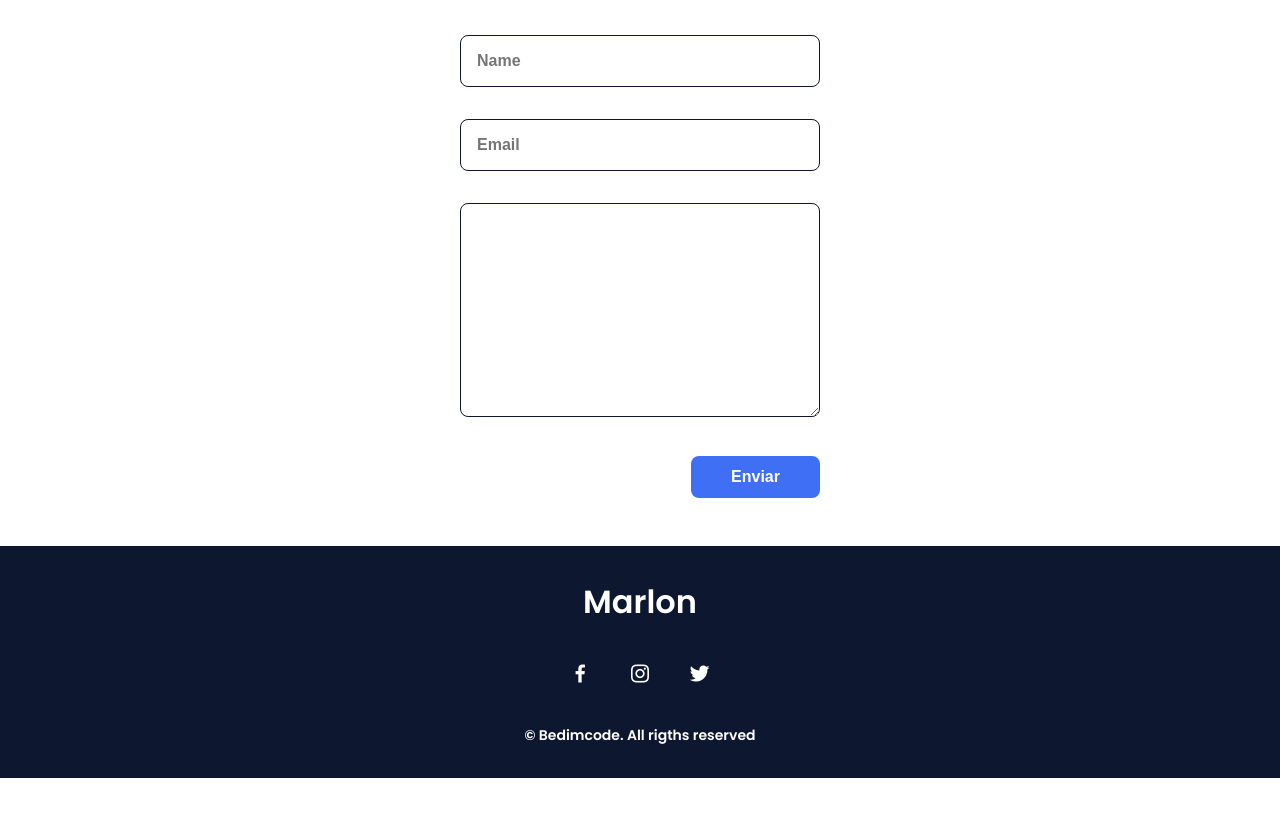
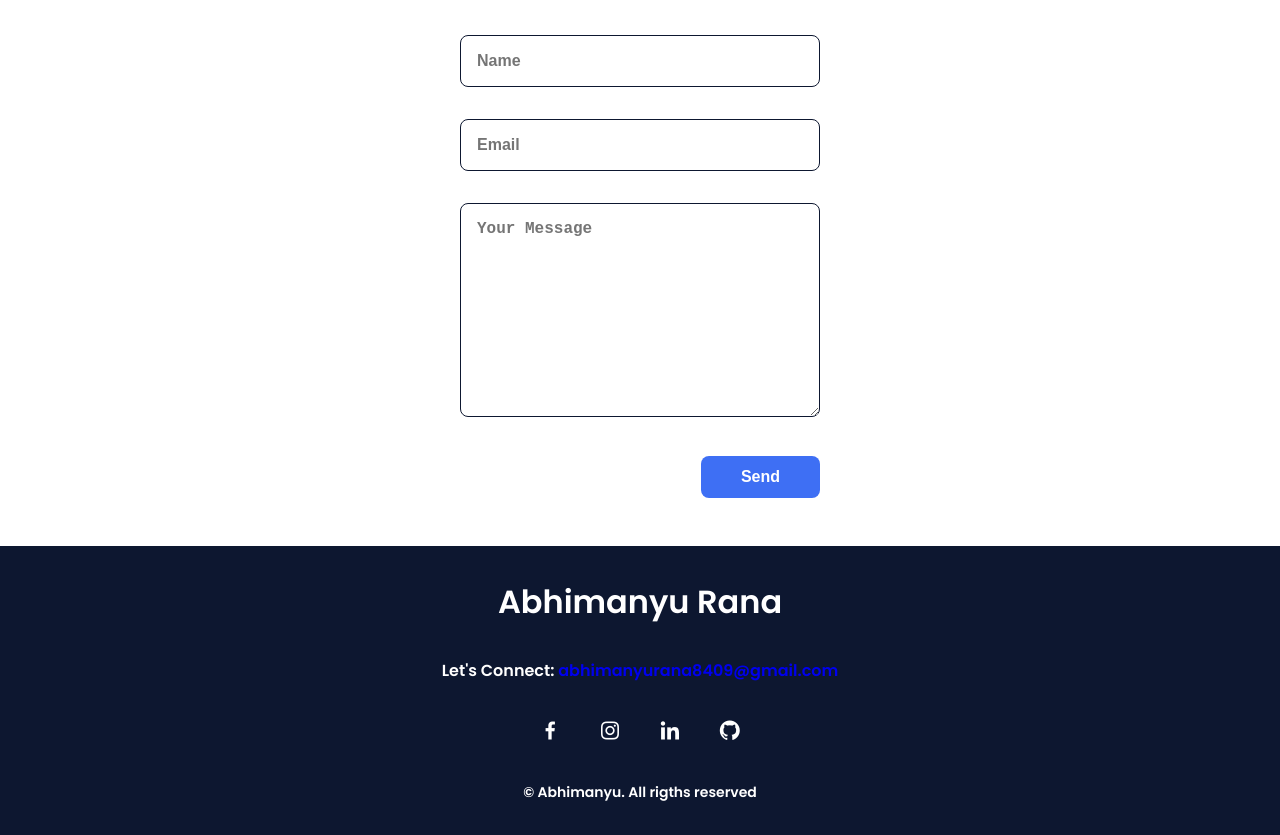
Before and after one commit to 12301989/Abhimanyu-s-Portfolio, a plain HTML site: page index.html in a window 1280 px wide. Shown: the part 4124-4959 px from the top of the page. Before the commit the page ends 4902 px from the top, so only its background shows below. Drawn offline with nearby package versions, Linux system fonts and the light colour scheme.

Commit message:
Updated portfolio section

```diff
--- a/index.html
+++ b/index.html
@@ -324,28 +324,32 @@ Experienced in both frontend and backend development, I build responsive, scalab
 
             <!--===== CONTACT =====-->
             <section class="contact section" id="contact">
-                <h2 class="section-title">Contact</h2>
+    <h2 class="section-title">Contact</h2>
 
-                <div class="contact__container bd-grid">
-                    <form action="" class="contact__form">
-                        <input type="text" placeholder="Name" class="contact__input">
-                        <input type="mail" placeholder="Email" class="contact__input">
-                        <textarea name="" id="" cols="0" rows="10" class="contact__input"></textarea>
-                        <input type="button" value="Enviar" class="contact__button button">
-                    </form>
-                </div>
-            </section>
+    <div class="contact__container bd-grid">
+        <form action="https://formspree.io/f/mgvybgov" method="POST" class="contact__form">
+            <input type="text" name="name" placeholder="Name" class="contact__input" required>
+            <input type="email" name="email" placeholder="Email" class="contact__input" required>
+            <textarea name="message" placeholder="Your Message" cols="0" rows="10" class="contact__input" required></textarea>
+            <button type="submit" class="contact__button button">Send</button>
+        </form>
+    </div>
+</section>
+
         </main>
 
         <!--===== FOOTER =====-->
         <footer class="footer">
-            <p class="footer__title">Marlon</p>
+            <p class="footer__title">Abhimanyu Rana</p>
+            <p class="footer__social">Let's Connect:
+                 <a href="https://mail.google.com/mail/?view=cm&fs=1&to=abhimanyurana8409@gmail.com">abhimanyurana8409@gmail.com</a></p>
             <div class="footer__social">
-                <a href="#" class="footer__icon"><i class='bx bxl-facebook' ></i></a>
-                <a href="#" class="footer__icon"><i class='bx bxl-instagram' ></i></a>
-                <a href="#" class="footer__icon"><i class='bx bxl-twitter' ></i></a>
+                <a href="https://www.facebook.com/" class="footer__icon"><i class='bx bxl-facebook' ></i></a>
+                <a href="https://www.instagram.com/" class="footer__icon"><i class='bx bxl-instagram' ></i></a>
+                <a href="https://www.linkedin.com/in/abhimanyu-rana-554b7529b/" class="footer__icon"><i class='bx bxl-linkedin'></i></a>
+                <a href="https://github.com/12301989" class="footer__icon"><i class='bx bxl-github' ></i></a>
             </div>
-            <p class="footer__copy">&#169; Bedimcode. All rigths reserved</p>
+            <p class="footer__copy">&#169; Abhimanyu. All rigths reserved</p>
         </footer>
 
 
```
